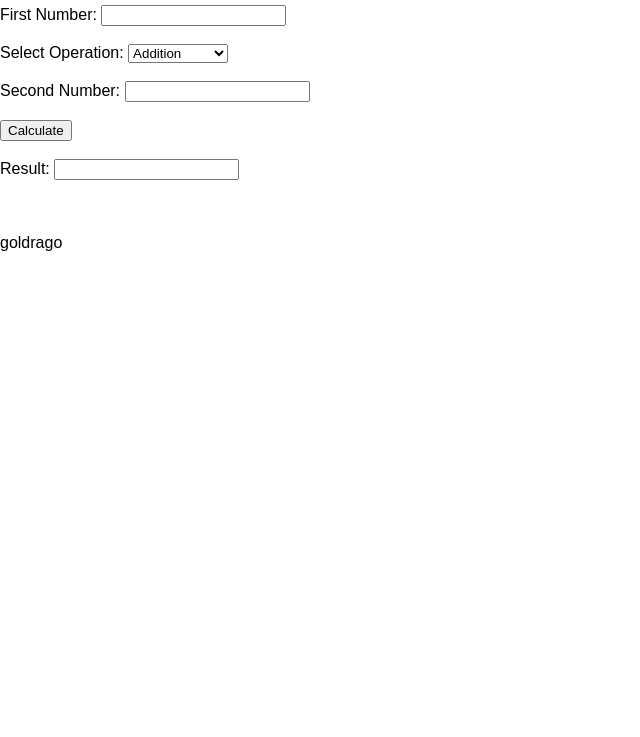
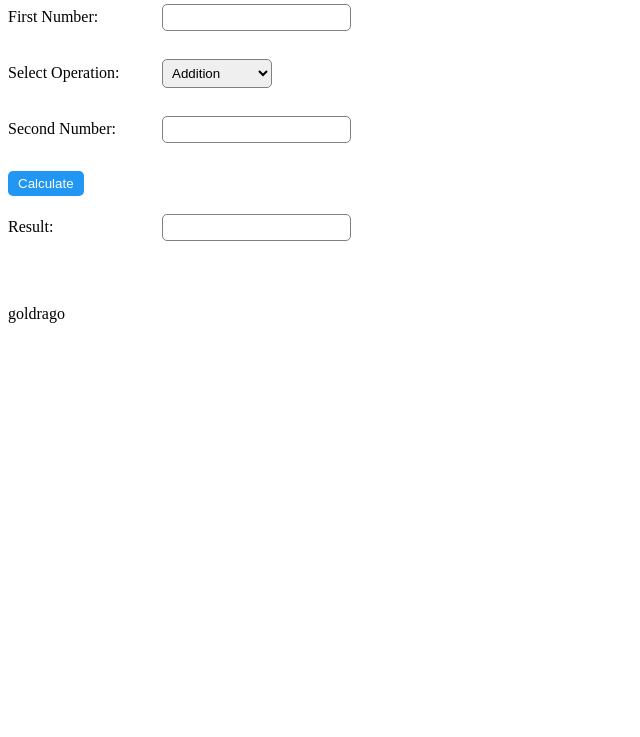
Before and after one commit to goldrago/calc_demo, a plain HTML site: page index.html in a window 1280 px wide. Shown: the part 63-800 px from the top of the page, without its empty margins (0-640 px from the left). Drawn offline with Linux system fonts and the light colour scheme.

Commit message:
Update style.css

```diff
--- a/style.css
+++ b/style.css
@@ -1,30 +1,24 @@
-body {
-  font-family: sans-serif;
-  margin: 0;
+label {
+	display: inline-block;
+	width: 150px;
 }
-
-.calculator-container {
-  display: flex;
-  flex-direction: column;
-  width: 100%;
-  height: 100%;
+input[type="number"] {
+	padding: 5px;
+	border-radius: 5px;
+	border: 1px solid gray;
+	margin-bottom: 10px;
 }
-
-.calculator-row {
-  display: flex;
-  justify-content: space-between;
-  margin-bottom: 10px;
+select {
+	padding: 5px;
+	border-radius: 5px;
+	border: 1px solid gray;
+	margin-bottom: 10px;
 }
-
-.calculator-input {
-  width: 100%;
-  padding: 5px;
-  border-radius: 5px;
-  border: 1px solid gray;
+button {
+	padding: 5px 10px;
+	border-radius: 5px;
+	border: none;
+	background-color: #2196f3;
+	color: #fff;
+	cursor: pointer;
 }
-
-.calculator-button {
-  background-color: #2196f3;
-  color: #fff;
-  cursor: pointer;
-}
```
